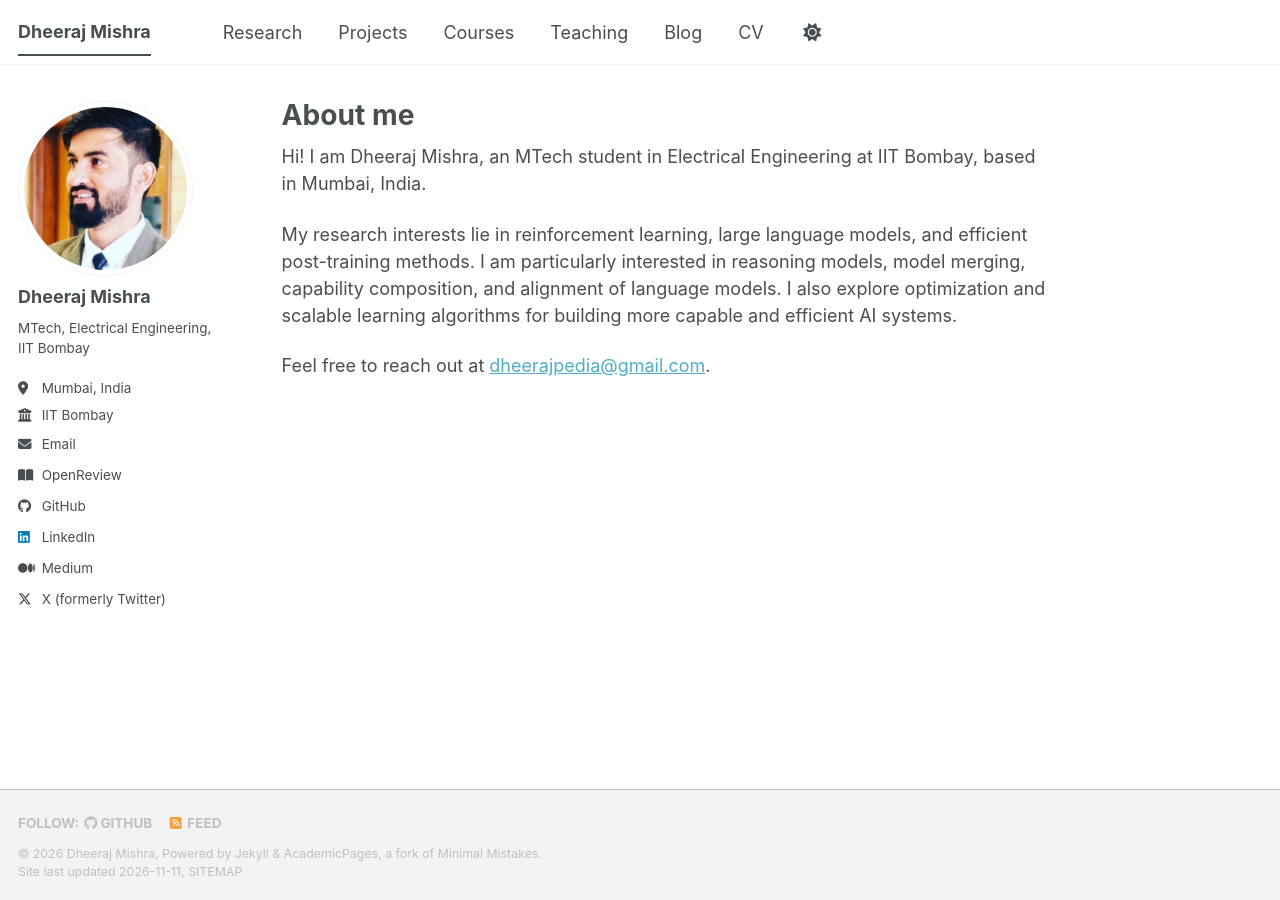
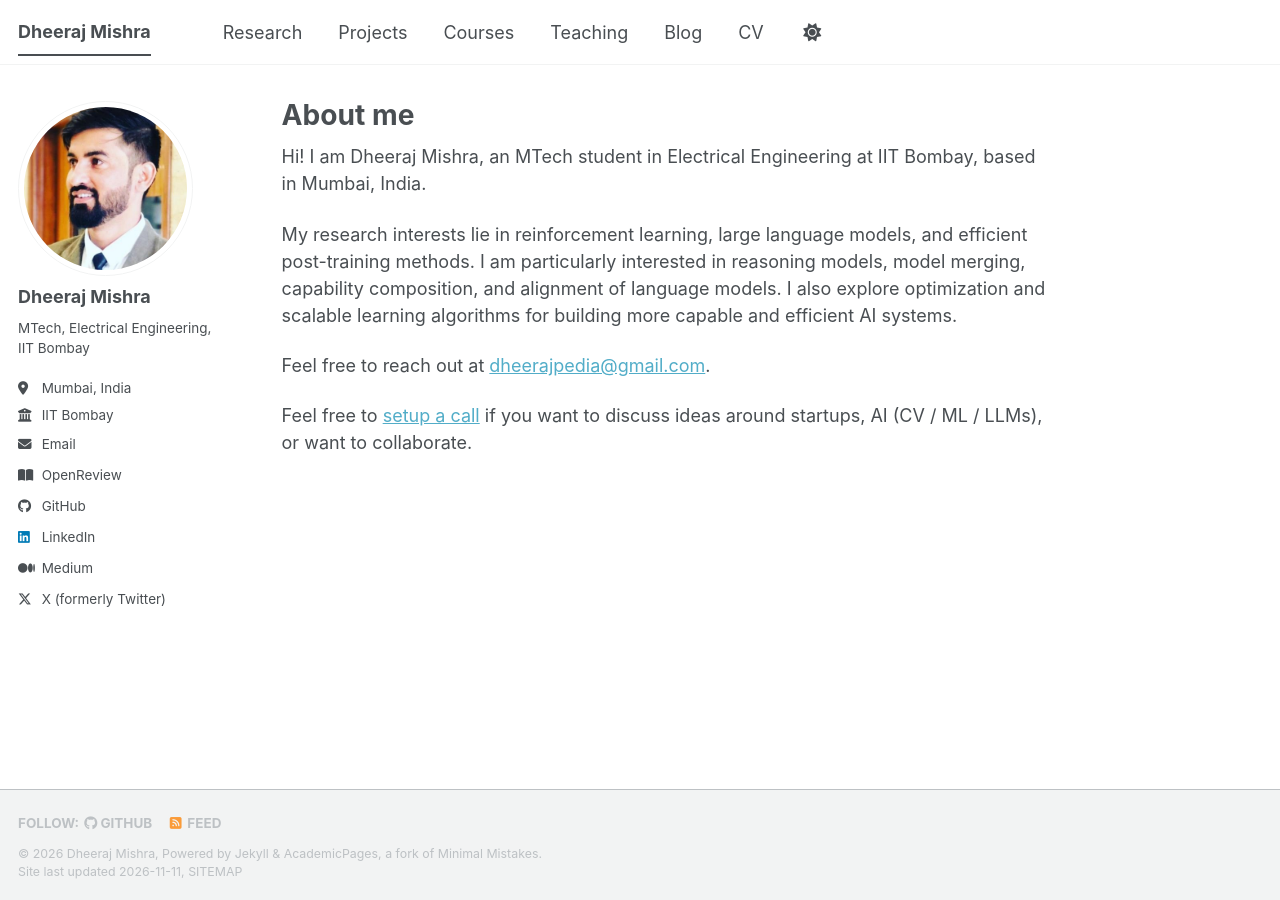
Before and after one commit to Dheerajmishraiitb/Dheerajmishraiitb.github.io, a Jekyll site: the page built from _pages/about.md, in a window 1280 px wide. Built offline with Jekyll 4.4.1, drawn with Linux system fonts in a browser that asks for light colours; a script bundle is joined from its source files by our own code; a style sheet for code colours, icons or effects is not loaded.

Commit message:
Add call booking link to home page

```diff
--- a/_pages/about.md
+++ b/_pages/about.md
@@ -16,3 +16,5 @@ My research interests lie in reinforcement learning, large language models, and
 <!-- TODO: Add a "News" section with dated updates (papers, internships, talks) once you have them. -->
 
 Feel free to reach out at [dheerajpedia@gmail.com](mailto:dheerajpedia@gmail.com).
+
+Feel free to [setup a call](https://cal.com/dheeraj-mishra){:target="_blank" rel="noopener noreferrer"} if you want to discuss ideas around startups, AI (CV / ML / LLMs), or want to collaborate.
```
